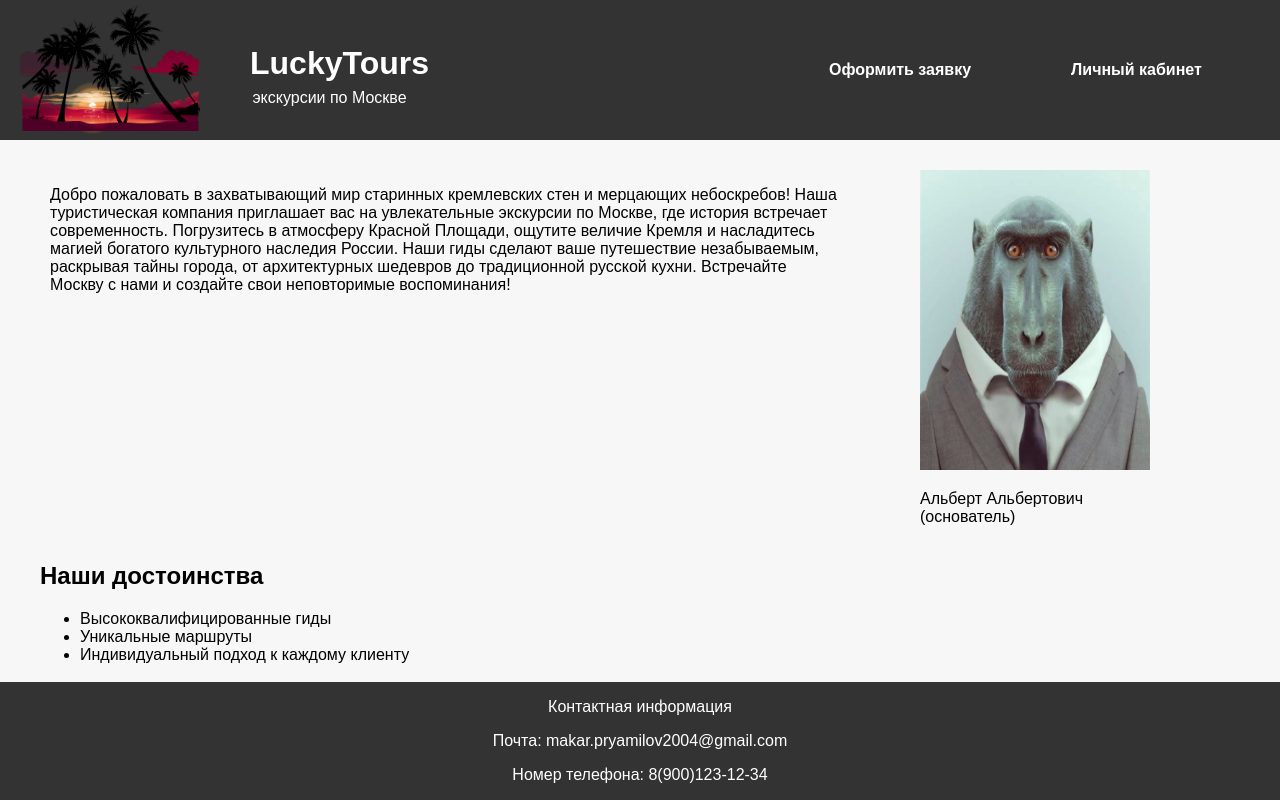
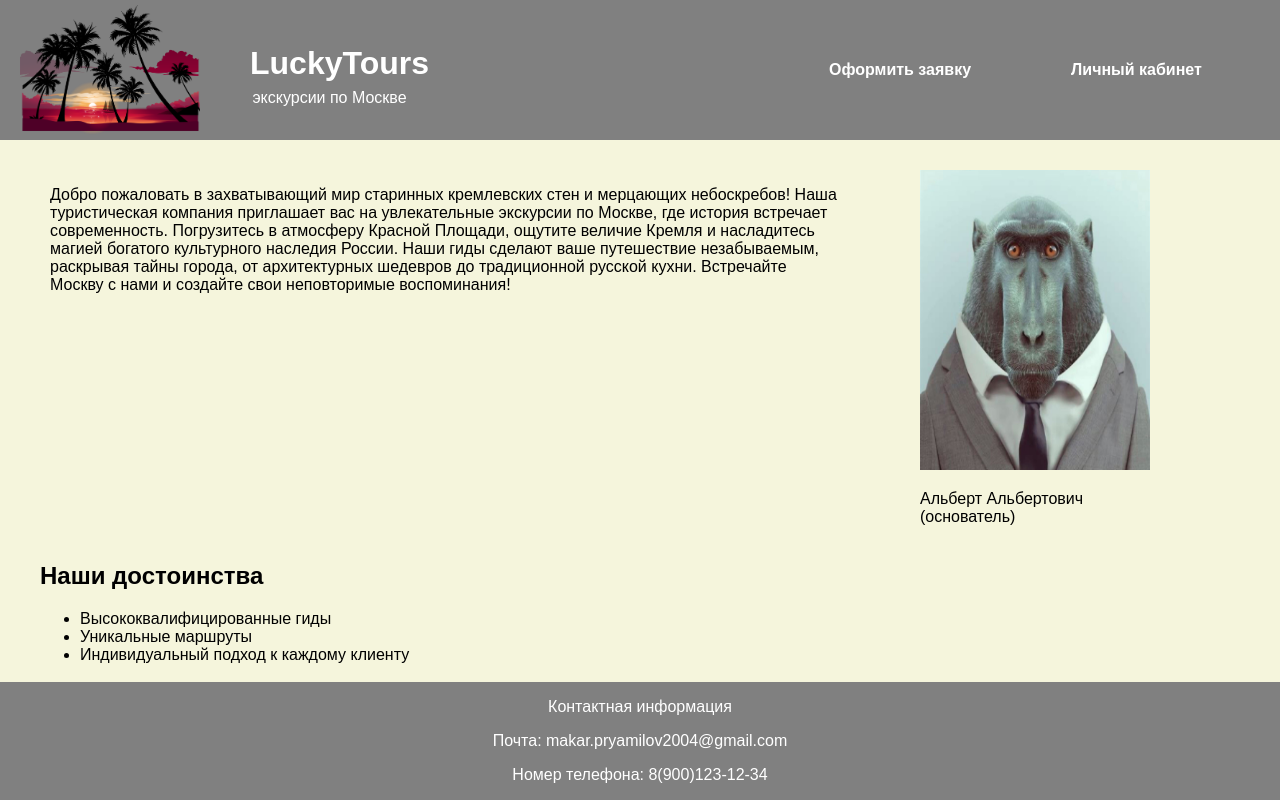
Before and after one commit to Ukolchik/Ukolchik.github.io, a plain HTML site: page index.html in a window 1280 px wide. Shown: the top 800 px of the page. Drawn offline with Linux system fonts and the light colour scheme; grey boxes are pictures that could not be loaded.

Commit message:
Add files via upload

```diff
--- a/styles.css
+++ b/styles.css
@@ -2,7 +2,7 @@ body {
     font-family: 'Arial', sans-serif;
     margin: 0;
     padding: 0;
-    background-color: #f7f7f7;
+    background-color: #f5f5dc;
 }
 
 h1 {
@@ -32,7 +32,7 @@ h1 {
 }
 
 header {
-    background-color: #333;
+    background-color: #808080;
     color: #fff;
     padding: 5px 0;
     text-align: center;
@@ -155,7 +155,7 @@ nav a:hover {
 }
 
 footer {
-    background-color: #333;
+    background-color: #808080;
     padding: 0px;
     text-align: center;
     color: #fff;
```
